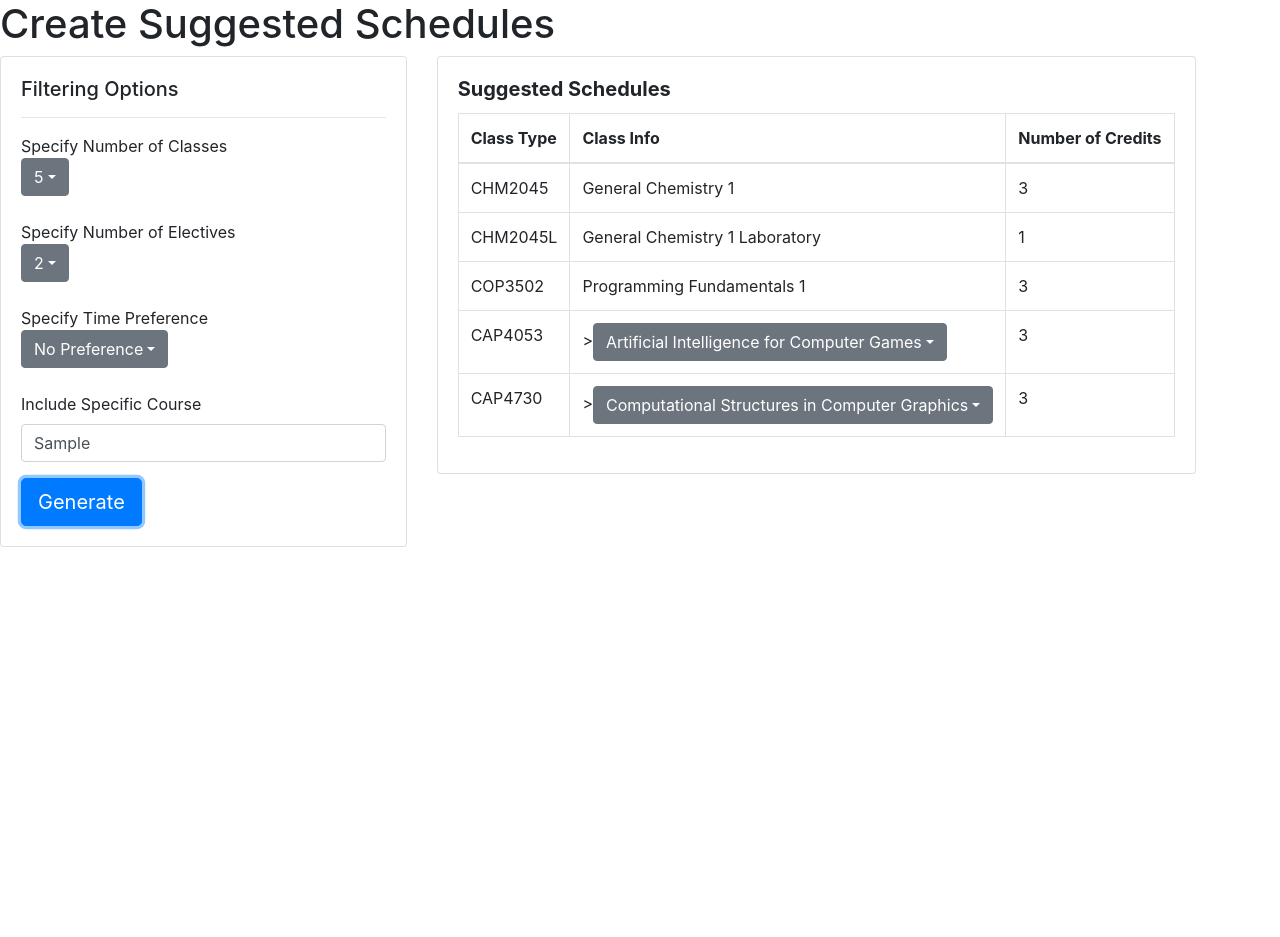
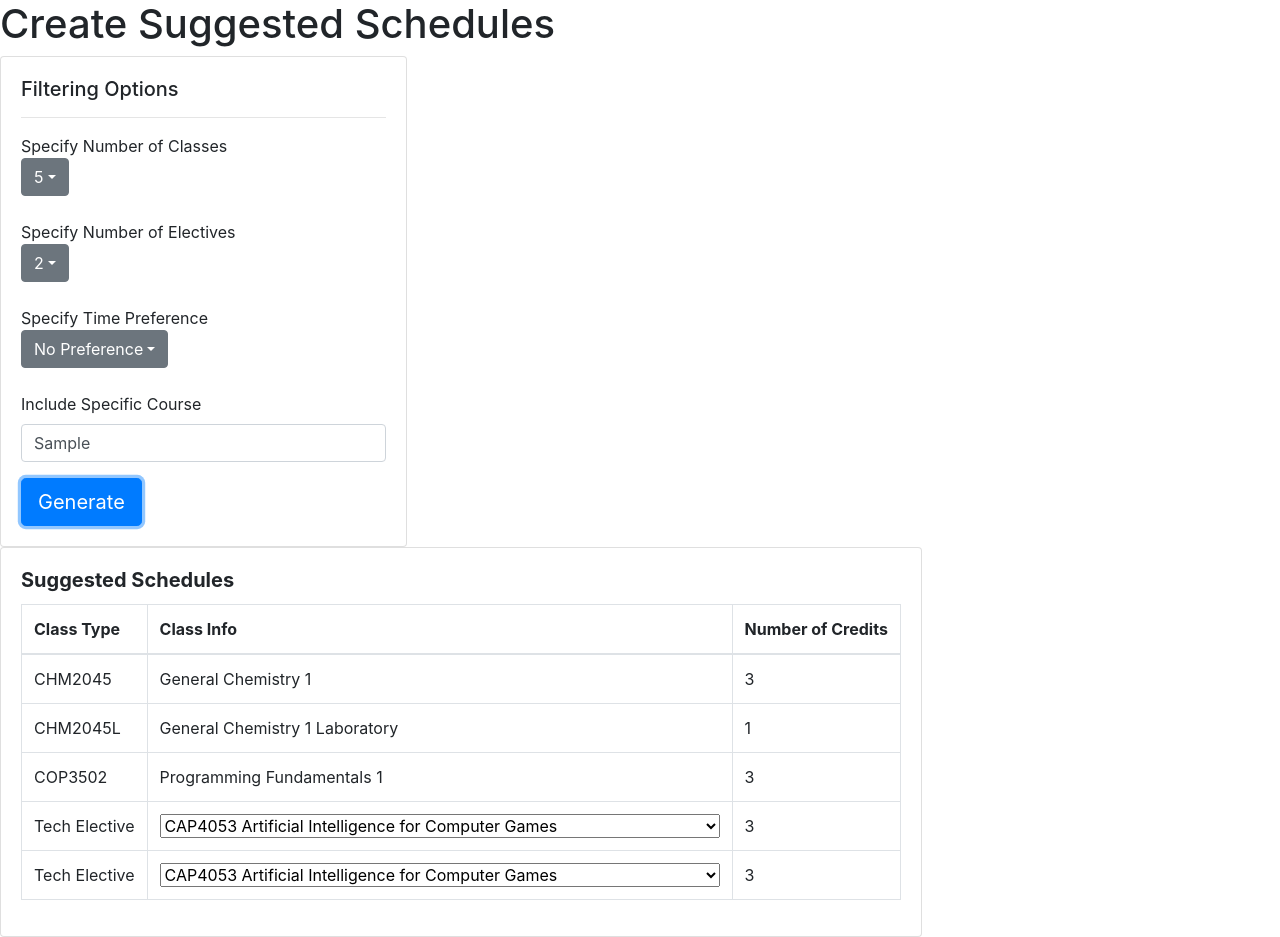
Before and after one commit to OneUFScheduler/OneUFScheduler, a React (Create React App) app: page / in a window 1280 px wide. Both pictures are taken after typing "Sample" into the empty fields and a click on the button "Generate". Before the commit the page ends 800 px from the top, so only its background shows below. Built offline with nearby package versions, Linux system fonts and the light colour scheme.

Commit message:
Drop down for tech electives allows select

```diff
--- a/src/components/Schedule.js
+++ b/src/components/Schedule.js
@@ -61,16 +61,25 @@
 
     //this is correctly saving the desired class info, but cant get it show up
     findClass(){
+			var desClass = []
         data.map((c) => {
+
+            if(c.code === this.props.specificClass){
+							  desClass.push(c);
+                this.setState({foundClass: desClass});
+								console.log(desClass);
+								console.log(this.state.foundClass);
+								console.log("HELLO");
+
+            }
+        })
+      /*  techE.map((c)=>{
             if(c.code === this.props.specificClass){
                 this.setState({foundClass: c})
+
             }
-        })
-        techE.map((c)=>{
-            if(c.code === this.props.specificClass){
-                this.setState({foundClass: c})
-            }
-        })
+        })*/
+
     }
 
     detTime(){
@@ -115,6 +124,8 @@
                 }
             })
             this.setState({filteredElect : sTime})
+						console.log("Hello2");
+						console.log(this.state.filteredElect)
         }
     }
 
@@ -186,15 +197,10 @@
                 )}
                 {this.state.filteredElect.slice(0,this.props.numElect).map((c) =>
                     <tr>
-                        <td>{c.code}</td>
+                        <td>Tech Elective</td>
                         <td>
-                        <UncontrolledDropdown>>
-                            <DropdownToggle caret>
-                            {c.name}
-                            </DropdownToggle>
-                            <DropdownMenu>
-                                <DropdownItem onClick={this.state.select}>{optionItems}</DropdownItem>
-                            </DropdownMenu>
+                        <UncontrolledDropdown>
+                              <select>{optionItems}</select>
                         </UncontrolledDropdown>
                         </td>
                         <td>{c.sections[0].credits}</td>
```
